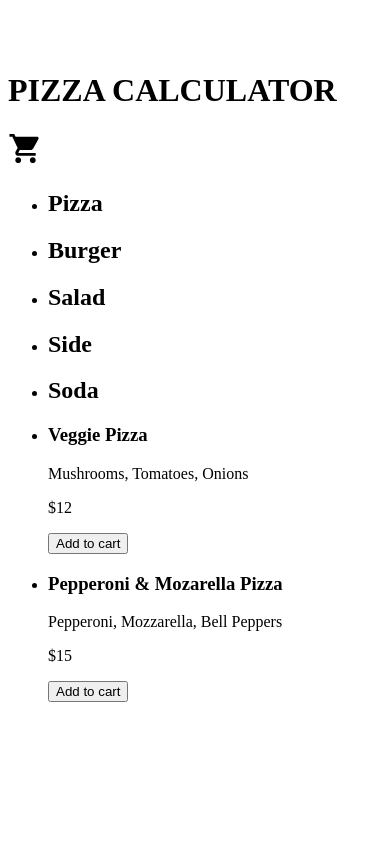
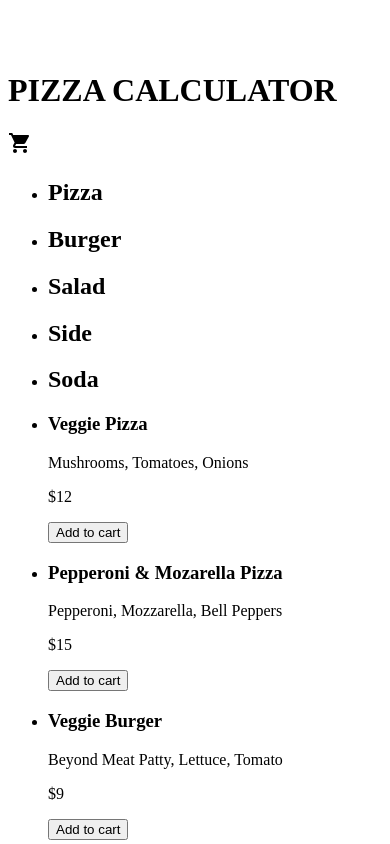
Before and after one commit to isabellaes/pizza-calculator, a React (Vite) app: page / in a window 390 px wide. Shown: the part 820-1664 px from the top of the page. Before the commit the page ends 1538 px from the top, so only its background shows below. Built offline with nearby package versions, Linux system fonts and the light colour scheme; the HTML template or start-up script is replaced by a standard one.

Commit message:
updated mobile style

```diff
--- a/src/components/header/Header.tsx
+++ b/src/components/header/Header.tsx
@@ -29,7 +29,7 @@ const Header = () => {
       >
         <Link to={"/order"}>
           <ShoppingCartIcon
-            fontSize="large"
+            fontSize="medium"
             style={{ textDecoration: "none", color: "black" }}
           />
         </Link>
--- a/src/components/modal/orderModal/OrderConfirmationModal.tsx
+++ b/src/components/modal/orderModal/OrderConfirmationModal.tsx
@@ -1,3 +1,9 @@
+import { CartItem } from "../../../utils/Types";
+
+type OrderConfirmationModalProps = {
+  items: CartItem[];
+};
+
 const OrderConfirmationModal = () => {
   return (
     <>
--- a/src/pages/home/HomePage.tsx
+++ b/src/pages/home/HomePage.tsx
@@ -12,6 +12,7 @@ const HomePage = () => {
   const [selectedMenu, setSelectedMenu] = useState("Pizza");
   const [selectedProduct, setSelectedProduct] = useState({} as Product);
   const { open, setModalOpen, setModalClosed } = useToggleModal();
+  const screen = window.innerWidth;
 
   function extractUniqueTypes(products: Product[]): string[] {
     const typesSet = new Set<string>();
@@ -39,11 +40,19 @@ const HomePage = () => {
         </ul>
       </div>
       <Container>
-        <List
-          products={state.filter((p) => p.type === selectedMenu)}
-          setSelected={setSelectedProduct}
-          setModalOpen={setModalOpen}
-        ></List>
+        {screen > 600 ? (
+          <List
+            products={state.filter((p) => p.type === selectedMenu)}
+            setSelected={setSelectedProduct}
+            setModalOpen={setModalOpen}
+          ></List>
+        ) : (
+          <List
+            products={state}
+            setSelected={setSelectedProduct}
+            setModalOpen={setModalOpen}
+          ></List>
+        )}
       </Container>
       {open ? (
         <Modal handleClose={() => setModalClosed()}>
--- a/src/pages/home/_homePage.scss
+++ b/src/pages/home/_homePage.scss
@@ -36,3 +36,13 @@
     }
   }
 }
+
+@media screen and (max-width: 600px) {
+  .home-container {
+    .menu {
+      ul {
+        display: none;
+      }
+    }
+  }
+}
```
Also changed, not shown: src/components/header/header.scss (+13 -0 lines).
